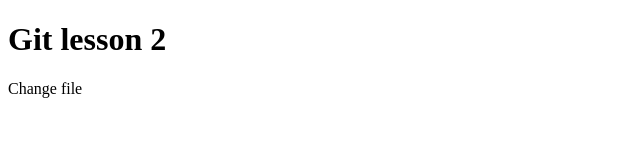
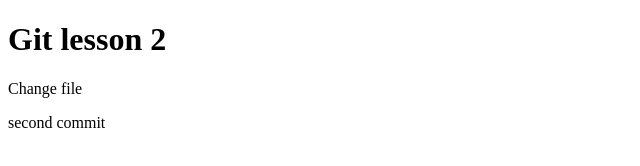
Before and after one commit to SerjKalina/git_test, a plain HTML site: page index.html in a window 1280 px wide. Shown: the whole page, without its empty margins (0-640 px from the left). Drawn offline with Linux system fonts and the light colour scheme.

Commit message:
second commit

```diff
--- a/index.html
+++ b/index.html
@@ -7,5 +7,6 @@
 	<body>
 		<h1>Git lesson 2</h1>
 		<p>Change file<p>
+		<p>second commit<p>
 	</body>
 </html>
```
